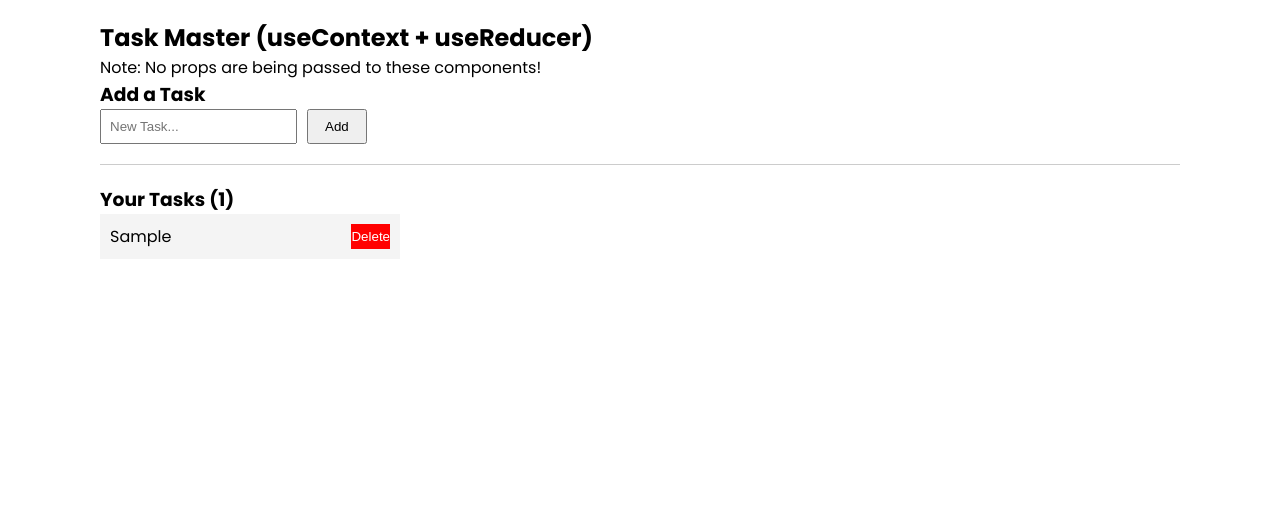
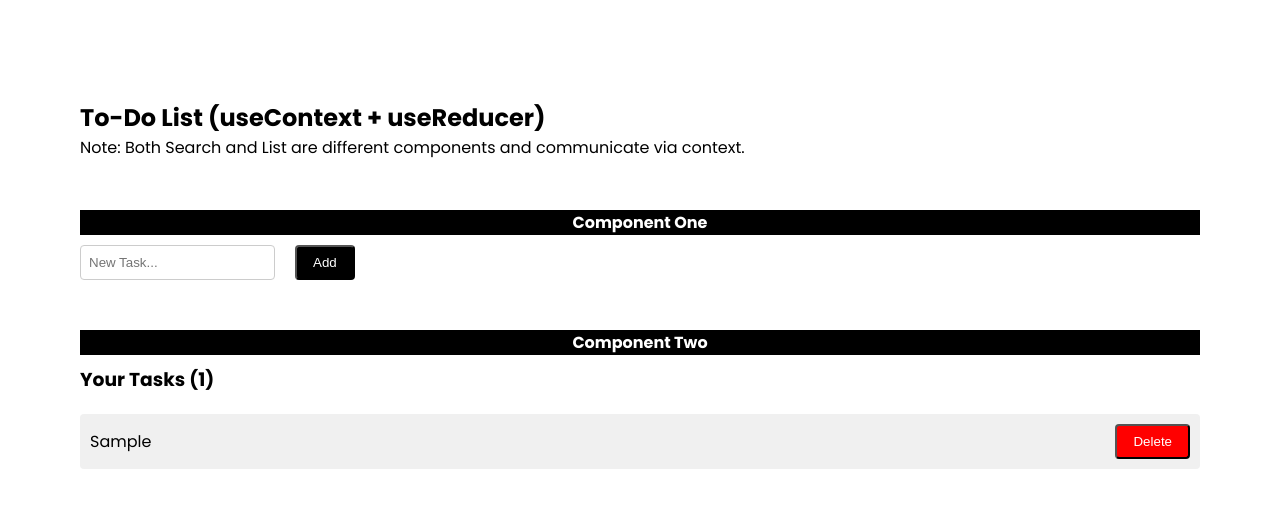
Before and after one commit to MahapatroHari/Smart-Goals, a Next.js app: page /react-hooks/use-context in a window 1280 px wide. Both pictures are taken after typing "Sample" into the empty fields and a click on the button "Add". Shown: the top 508 px of the page. Built offline with nearby package versions, Linux system fonts and the light colour scheme.

Commit message:
refactor useContext code

```diff
--- a/app/_components/hooksComponents/ContextHookClient/ContextHookClient.module.scss
+++ b/app/_components/hooksComponents/ContextHookClient/ContextHookClient.module.scss
@@ -0,0 +1,14 @@
+.contextHookClientContainer {
+    margin-top: 100px;
+
+    .breakLine {
+        margin-top: 20px;
+        margin-bottom: 10px;
+        font-weight: bold;
+        width: 100%;
+        background: black;
+        color: white;
+        text-align: center;
+        margin-top: 50px;
+    }
+}
--- a/app/_components/hooksComponents/ContextHookClient/ContextHookClient.tsx
+++ b/app/_components/hooksComponents/ContextHookClient/ContextHookClient.tsx
@@ -1,7 +1,10 @@
 'use client';
-import { useReducer, useState, createContext, useContext } from 'react';
+import { useReducer, createContext } from 'react';
+import TaskForm from './parts/TaskForm/TaskForm';
+import TaskList from './parts/TaskList/TaskList';
+import styles from './ContextHookClient.module.scss'
 
-const TaskContext = createContext<any>(null);
+export const TaskContext = createContext<any>(null);
 
 const taskReducer = (state: any[], action: any) => {
     switch (action.type) {
@@ -14,75 +17,18 @@ const taskReducer = (state: any[], action: any) => {
     }
 };
 
-const TaskForm = () => {
-    const { dispatch } = useContext(TaskContext);
-    const [text, setText] = useState('');
-
-    const handleAddTask = () => {
-        if (!text) return;
-        dispatch({
-            type: 'ADD_TASK',
-            payload: { id: Date.now(), title: text }
-        });
-        setText('');
-    };
-
-    return (
-        <div style={{ marginBottom: '20px', borderBottom: '1px solid #ccc', paddingBottom: '20px' }}>
-            <h3>Add a Task</h3>
-            <input
-                value={text}
-                onChange={(e) => setText(e.target.value)}
-                placeholder="New Task..."
-                style={{ padding: '8px', marginRight: '10px' }}
-            />
-            <button onClick={handleAddTask} style={{ padding: '8px 16px' }}>Add</button>
-        </div>
-    );
-};
-
-const TaskList = () => {
-    const { taskList, dispatch } = useContext(TaskContext);
-
-    return (
-        <div>
-            <h3>Your Tasks ({taskList.length})</h3>
-            {taskList.length === 0 ? <p>No tasks yet.</p> : (
-                <ul>
-                    {taskList.map((task: any) => (
-                        <li key={task.id} style={{
-                            display: 'flex',
-                            justifyContent: 'space-between',
-                            width: '300px',
-                            marginBottom: '10px',
-                            background: '#f4f4f4',
-                            padding: '10px'
-                        }}>
-                            {task.title}
-                            <button
-                                onClick={() => dispatch({ type: 'DELETE_TASK', payload: task.id })}
-                                style={{ background: 'red', color: 'white', border: 'none', cursor: 'pointer' }}
-                            >
-                                Delete
-                            </button>
-                        </li>
-                    ))}
-                </ul>
-            )}
-        </div>
-    );
-};
-
 const ContextHookClient = () => {
     const [taskList, dispatch] = useReducer(taskReducer, []);
 
     return (
         <TaskContext.Provider value={{ taskList, dispatch }}>
-            <div style={{ padding: '20px' }}>
-                <h2>Task Master (useContext + useReducer)</h2>
-                <p>Note: No props are being passed to these components!</p>
+            <div className={styles.contextHookClientContainer}>
+                <h2>To-Do List (useContext + useReducer)</h2>
+                <p>Note: Both Search and List are different components and communicate via context.</p>
 
+                <p className={styles.breakLine}>Component One</p>
                 <TaskForm />
+                <p className={styles.breakLine}>Component Two</p>
                 <TaskList />
             </div>
         </TaskContext.Provider>
--- /dev/null
+++ b/app/_components/hooksComponents/ContextHookClient/parts/TaskForm/TaskForm.module.scss
@@ -0,0 +1,25 @@
+  .inputContainer {
+      display: flex;
+      gap: 20px;
+      margin-bottom: 20px;
+
+      .taskInput {
+          display: block;
+          padding: 8px;
+          border: 1px solid #ccc;
+          border-radius: 4px;
+      }
+
+      .actionButton {
+          background-color: black;
+          color: white;
+          padding: 8px 16px;
+          border-radius: 4px;
+          cursor: pointer;
+          transition: background-color 0.3s ease;
+
+          &:hover {
+              background-color: rgba(0, 0, 0, 0.7);
+          }
+      }
+  }
--- /dev/null
+++ b/app/_components/hooksComponents/ContextHookClient/parts/TaskForm/TaskForm.tsx
@@ -0,0 +1,33 @@
+import { useContext, useState } from 'react';
+import { TaskContext } from '../../ContextHookClient';
+import styles from './TaskForm.module.scss'
+
+const TaskForm = () => {
+    const { dispatch } = useContext(TaskContext);
+    const [text, setText] = useState('');
+
+    const handleAddTask = () => {
+        if (!text) return;
+        dispatch({
+            type: 'ADD_TASK',
+            payload: { id: Date.now(), title: text }
+        });
+        setText('');
+    };
+
+    return (
+        <div className={styles.inputContainer}>
+            <input
+                value={text}
+                onChange={(e) => setText(e.target.value)}
+                placeholder="New Task..."
+                className={styles.taskInput}
+            />
+            <button onClick={handleAddTask} className={styles.actionButton}>
+                Add
+            </button>
+        </div>
+    );
+}
+
+export default TaskForm
--- /dev/null
+++ b/app/_components/hooksComponents/ContextHookClient/parts/TaskList/TaskList.module.scss
@@ -0,0 +1,32 @@
+ .listContainer {
+     display: flex;
+     flex-direction: column;
+     gap: 20px;
+ }
+
+ .taskActions {
+     display: flex;
+     gap: 10px;
+
+     .removeButton {
+         background-color: red;
+         color: white;
+         padding: 8px 16px;
+         border-radius: 4px;
+         cursor: pointer;
+         transition: background-color 0.3s ease;
+
+         &:hover {
+             background-color: rgb(194, 21, 21);
+         }
+     }
+ }
+
+ .taskItem {
+     display: flex;
+     justify-content: space-between;
+     align-items: center;
+     background: #f0f0f0;
+     padding: 10px;
+     border-radius: 4px;
+ }
--- /dev/null
+++ b/app/_components/hooksComponents/ContextHookClient/parts/TaskList/TaskList.tsx
@@ -0,0 +1,39 @@
+import { useContext } from 'react';
+import { TaskContext } from '../../ContextHookClient';
+import styles from './TaskList.module.scss'
+
+const TaskList = () => {
+    const { taskList, dispatch } = useContext(TaskContext);
+
+    return (
+        <div className={styles.listContainer}>
+            {taskList.length === 0 ? (
+                <p>No tasks yet.</p>
+            ) : (
+                <>
+                    <h3>Your Tasks ({taskList.length})</h3>
+                    {taskList.map((task) => (
+                        <div
+                            key={task.id}
+                            className={`${task.done ? styles.doneTask : ''} ${styles.taskItem}`}
+                        >
+                            <span>{task.title}</span>
+
+                            <div className={styles.taskActions}>
+
+                                <button
+                                    onClick={() => dispatch({ type: 'DELETE_TASK', payload: task.id })}
+                                    className={styles.removeButton}
+                                >
+                                    Delete
+                                </button>
+                            </div>
+                        </div>
+                    ))}
+                </>
+            )}
+        </div>
+    );
+}
+
+export default TaskList
```
